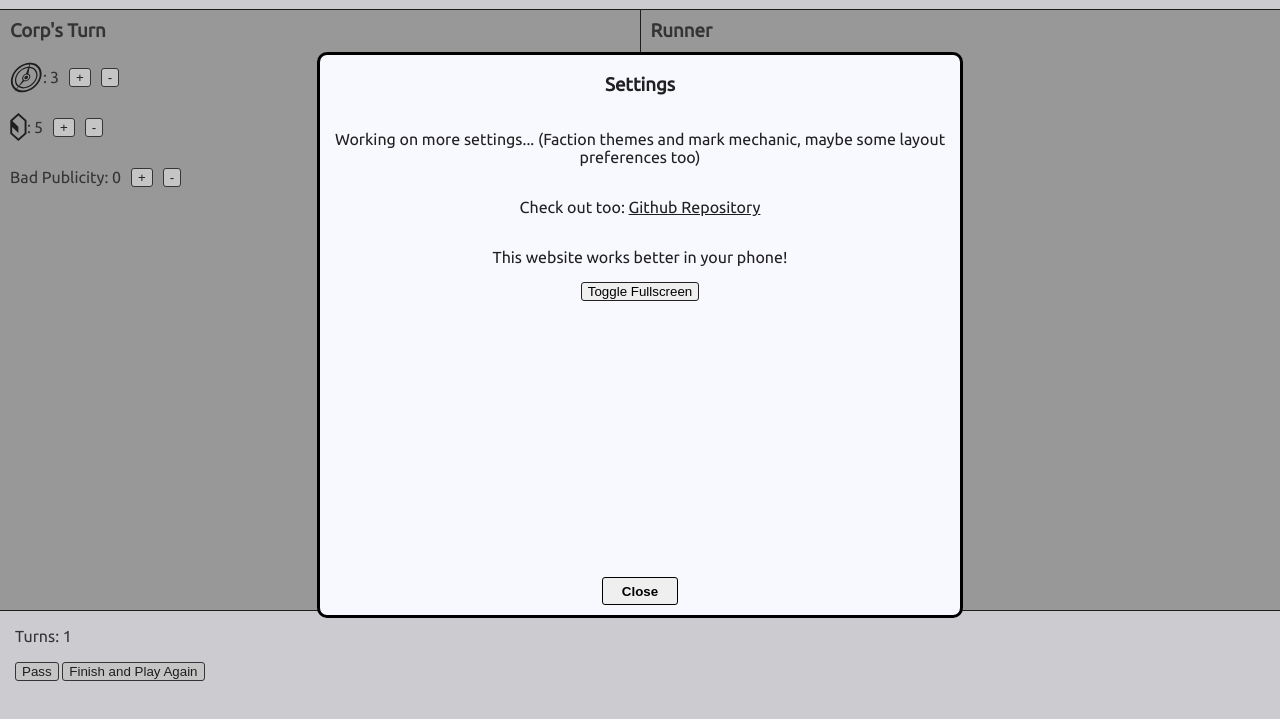
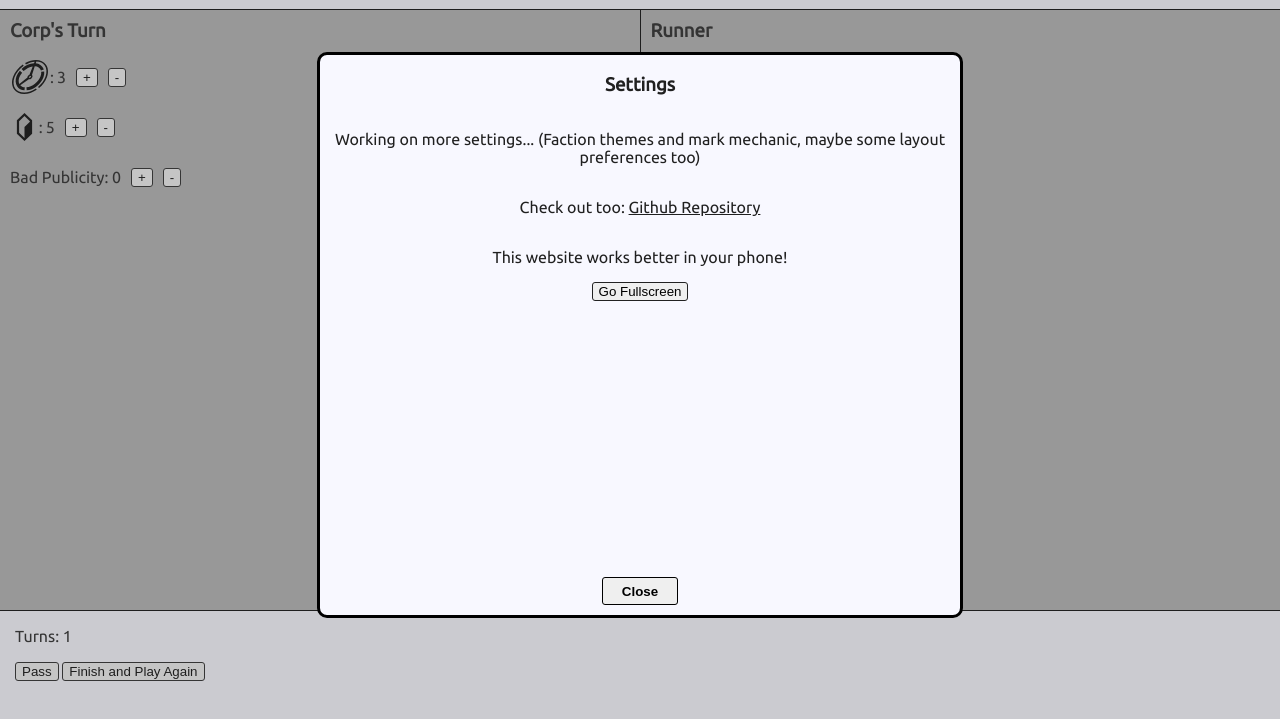
Before and after one commit to Jeasiel/netrunnerclicktracker, a plain HTML site: page index.html in a window 1280 px wide. Both pictures are taken after a click on the picture 1235 px from the left and 37 px from the top of the page. Shown: the part 65-784 px from the top of the page. Drawn offline with Linux system fonts and the light colour scheme.

Commit message:
style fix and new icons

```diff
--- a/index.html
+++ b/index.html
@@ -17,12 +17,12 @@
         <div id="corp">
             <h3 id="corpTitle">Corp's Turn</h3>
             <div class="piece">
-                <img src="Click.svg" alt="click">: <p id="corpClicks">X</p>
+                <img src="NSG_CLICK.svg" alt="click" class="clickImage">: <p id="corpClicks">X</p>
                 <button onclick="addClickC()">+</button>
                 <button onclick="removeClickC()">-</button>
             </div>
             <div class="piece">
-                <img src="Credit.svg" alt="credit">: <p id="corpCredits">X</p>
+                <img src="NSG_CREDIT.svg" alt="credit" class="creditImage">: <p id="corpCredits">X</p>
                 <button onclick="addCreditC()">+</button>
                 <button onclick="removeCreditC()">-</button>
             </div>
@@ -35,12 +35,12 @@
         <div id="runner">
             <h3 id="runnerTitle">Runner</h3>
             <div class="piece">
-                <img src="Click.svg" alt="click">: <p id="runnerClicks">X</p>
+                <img src="NSG_CLICK.svg" alt="click" class="clickImage">: <p id="runnerClicks">X</p>
                 <button onclick="addClickR()">+</button>
                 <button onclick="removeClickR()">-</button>
             </div>
             <div class="piece">
-                <img src="Credit.svg" alt="credit">: <p id="runnerCredits">X</p>
+                <img src="NSG_CREDIT.svg" alt="credit" class="creditImage">: <p id="runnerCredits">X</p>
                 <button onclick="addCreditR()">+</button>
                 <button onclick="removeCreditR()">-</button>
             </div>
@@ -69,7 +69,7 @@
             <p>Working on more settings... (Faction themes and mark mechanic, maybe some layout preferences too)</p>
             <p>Check out too: <a href="https://github.com/Jeasiel/netrunnerclicktracker">Github Repository</a></p>
             <p>This website works better in your phone!</p>
-            <button id="toggleFullscreen" onclick="toggleFullscreen()">Toggle Fullscreen</button>
+            <button id="goFullscreen" onclick="goFullscreen()">Go Fullscreen</button>
             <button id="closeSettings" onclick="closeSettings()">Close</button>
         </div>
     </div>
--- a/input.sass
+++ b/input.sass
@@ -52,6 +52,10 @@ button
             font-weight: bold
             border: 1px solid #000
             border-radius: 3px
+    >
+        p
+            margin-left: 1vw
+            margin-right: 1vw
 
 @media only screen and ( max-width: 680px )
     #split
@@ -128,6 +132,10 @@ body
             margin-left: 10px
         p
             margin-left: 3px
+        .clickImage
+            height: 2.5em
+        .creditImage
+            height: 1.8em
 
 #global
     margin: 0px 15px 15px 15px
--- a/main.js
+++ b/main.js
@@ -31,7 +31,7 @@ function chooseFaction(){
 
 }
 
-function toggleFullscreen(){
+function goFullscreen(){
     document.documentElement.requestFullscreen();
 }
 
```
Also changed, not shown: Click.svg (deleted), Credit.svg (deleted), NSG_CLICK.svg (added), NSG_CREDIT.svg (added), style.css, 1 other file.
